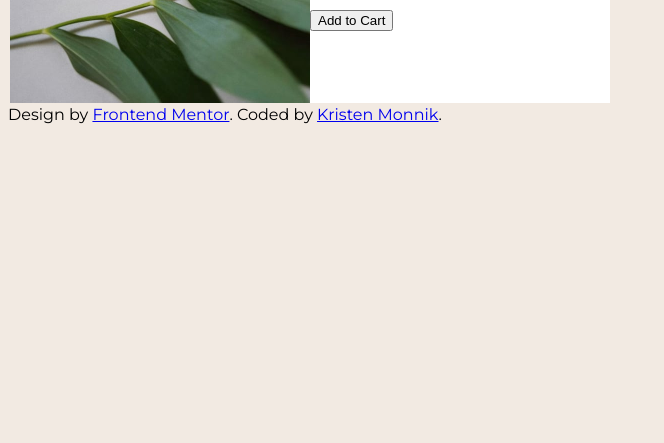
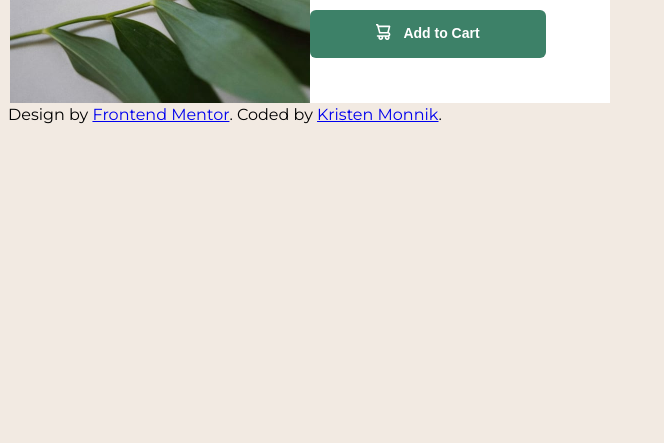
Before and after one commit to k-monnik/product-card, a plain HTML site: page index.html in a window 1280 px wide. Shown: the part 357-800 px from the top of the page, without its empty margins (0-664 px from the left). Drawn offline with Linux system fonts and the light colour scheme.

Commit message:
add button styling

```diff
--- a/index.html
+++ b/index.html
@@ -31,7 +31,10 @@
         <p class="big">$149.99</p>
         <p class="little">$169.99</p>
       </div>
-      <button class="button">Add to Cart</button>
+      <button class="button">
+        <img class="cart" src="images/icon-cart.svg" alt="cart icon" />
+        <p>Add to Cart</p>
+      </button>
 
     </div>
 
--- a/style.css
+++ b/style.css
@@ -67,6 +67,26 @@ h1 {
 
 }
 
+.button {
+    width: 236px;
+    height: 48px;
+    background-color: #3D8168;
+    color: #FFFFFF;
+    font-weight: bold;
+    font-size: 14px;
+    display: flex;
+    gap: 12px;
+    justify-content: center;
+    flex-direction: row;
+    border-radius: 6px;
+    border: none;
+}
+
+.cart {
+    padding-top: 13px;
+}
+
+
 /* MOBILE */
 .card {
     width: 100%;
```
